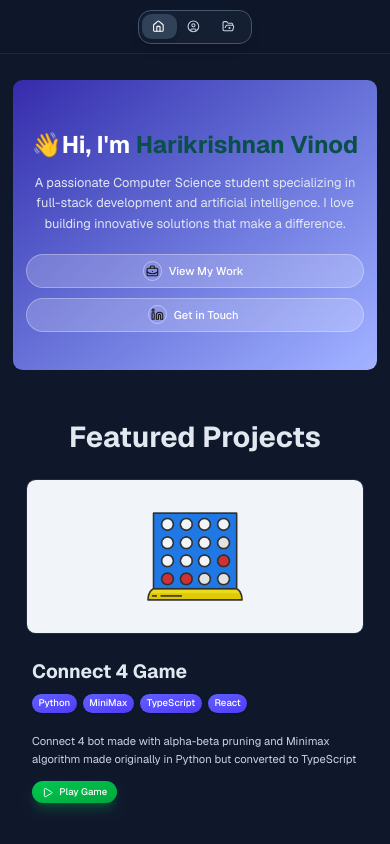
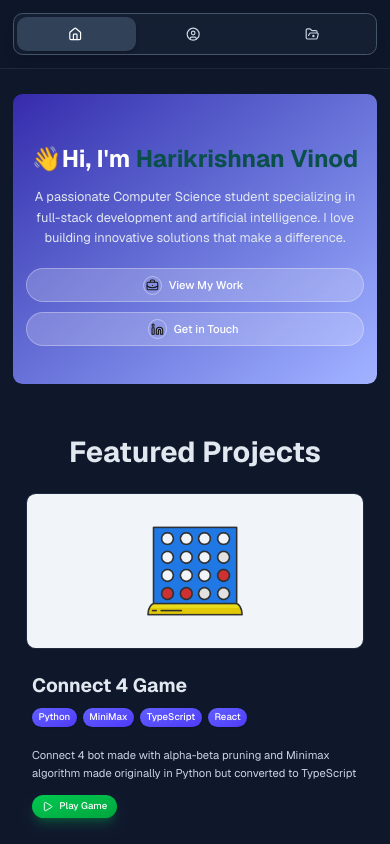
Before and after one commit to harikrishnan-vinod/Hari-Website, a Next.js app: page / in a window 390 px wide. Shown: the top 844 px of the page. Built offline with nearby package versions, Linux system fonts and the light colour scheme.

Commit message:
minor style changes for mobile devices

```diff
--- a/src/app/layout.tsx
+++ b/src/app/layout.tsx
@@ -29,6 +29,7 @@ export default function RootLayout({
         className={`${geistSans.variable} ${geistMono.variable} antialiased font-sans`}
       >
         {children}
+        <Analytics />
       </body>
     </html>
   );
--- a/src/components/Portfolio.tsx
+++ b/src/components/Portfolio.tsx
@@ -53,39 +53,39 @@ const Portfolio: React.FC = () => {
       {/* Navigation */}
       <nav className="bg-slate-900/95 backdrop-blur-sm sticky top-0 z-50 border-b border-slate-800">
         <div className="max-w-7xl mx-auto px-4 sm:px-6 lg:px-8">
-          <div className="flex justify-center items-center py-3 sm:py-4">
-            <div className="flex bg-slate-800/50 backdrop-blur-sm border border-slate-600 rounded-2xl p-1 shadow-lg">
+          <div className="flex justify-center items-center py-4 sm:py-4">
+            <div className="flex bg-slate-800/50 backdrop-blur-sm border border-slate-600 rounded-xl sm:rounded-2xl p-1 shadow-lg w-full sm:w-auto">
               <button
                 onClick={() => setActiveTab("home")}
-                className={`flex items-center space-x-1 sm:space-x-2 px-3 sm:px-4 py-2 rounded-xl font-medium transition-all duration-300 text-sm sm:text-base ${
+                className={`flex items-center justify-center space-x-1 sm:space-x-2 px-3 sm:px-4 py-3 sm:py-2 rounded-xl font-medium transition-all duration-300 text-sm sm:text-base flex-1 sm:flex-initial ${
                   activeTab === "home"
                     ? "bg-slate-700 text-white shadow-md"
                     : "text-slate-300 hover:text-white hover:bg-slate-700/50"
                 }`}
               >
-                <House size={16} />
+                <House size={18} className="sm:w-4 sm:h-4" />
                 <span className="hidden sm:inline">Home</span>
               </button>
               <button
                 onClick={() => setActiveTab("about")}
-                className={`flex items-center space-x-1 sm:space-x-2 px-3 sm:px-4 py-2 rounded-xl font-medium transition-all duration-300 text-sm sm:text-base ${
+                className={`flex items-center justify-center space-x-1 sm:space-x-2 px-3 sm:px-4 py-3 sm:py-2 rounded-xl font-medium transition-all duration-300 text-sm sm:text-base flex-1 sm:flex-initial ${
                   activeTab === "about"
                     ? "bg-slate-700 text-white shadow-md"
                     : "text-slate-300 hover:text-white hover:bg-slate-700/50"
                 }`}
               >
-                <CircleUser size={16} />
+                <CircleUser size={18} className="sm:w-4 sm:h-4" />
                 <span className="hidden sm:inline">About</span>
               </button>
               <button
                 onClick={() => setActiveTab("projects")}
-                className={`flex items-center space-x-1 sm:space-x-2 px-3 sm:px-4 py-2 rounded-xl font-medium transition-all duration-300 text-sm sm:text-base ${
+                className={`flex items-center justify-center space-x-1 sm:space-x-2 px-3 sm:px-4 py-3 sm:py-2 rounded-xl font-medium transition-all duration-300 text-sm sm:text-base flex-1 sm:flex-initial ${
                   activeTab === "projects"
                     ? "bg-slate-700 text-white shadow-md"
                     : "text-slate-300 hover:text-white hover:bg-slate-700/50"
                 }`}
               >
-                <FolderOpenDot size={16} />
+                <FolderOpenDot size={18} className="sm:w-4 sm:h-4" />
                 <span className="hidden sm:inline">Projects</span>
               </button>
             </div>
```
